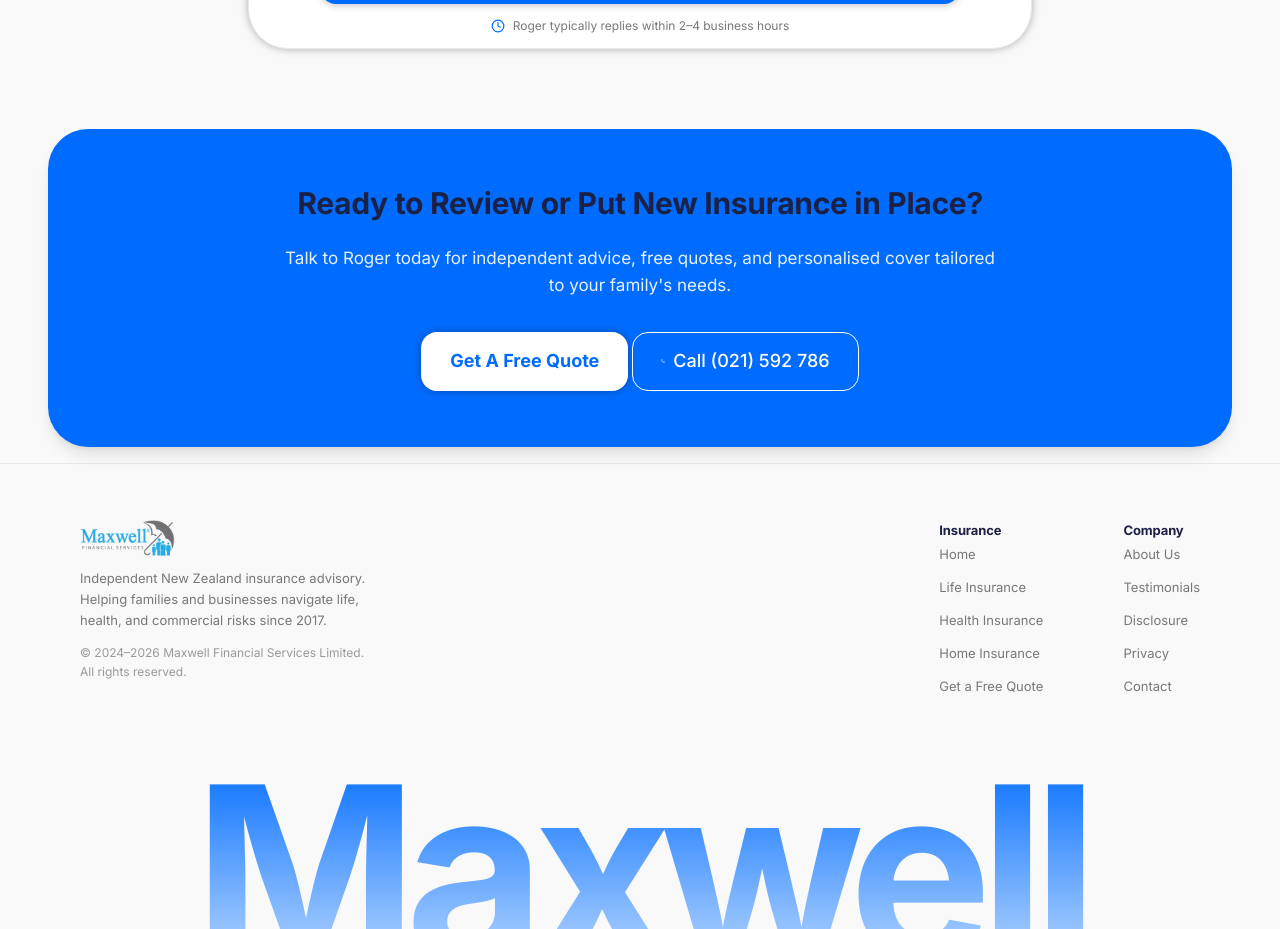
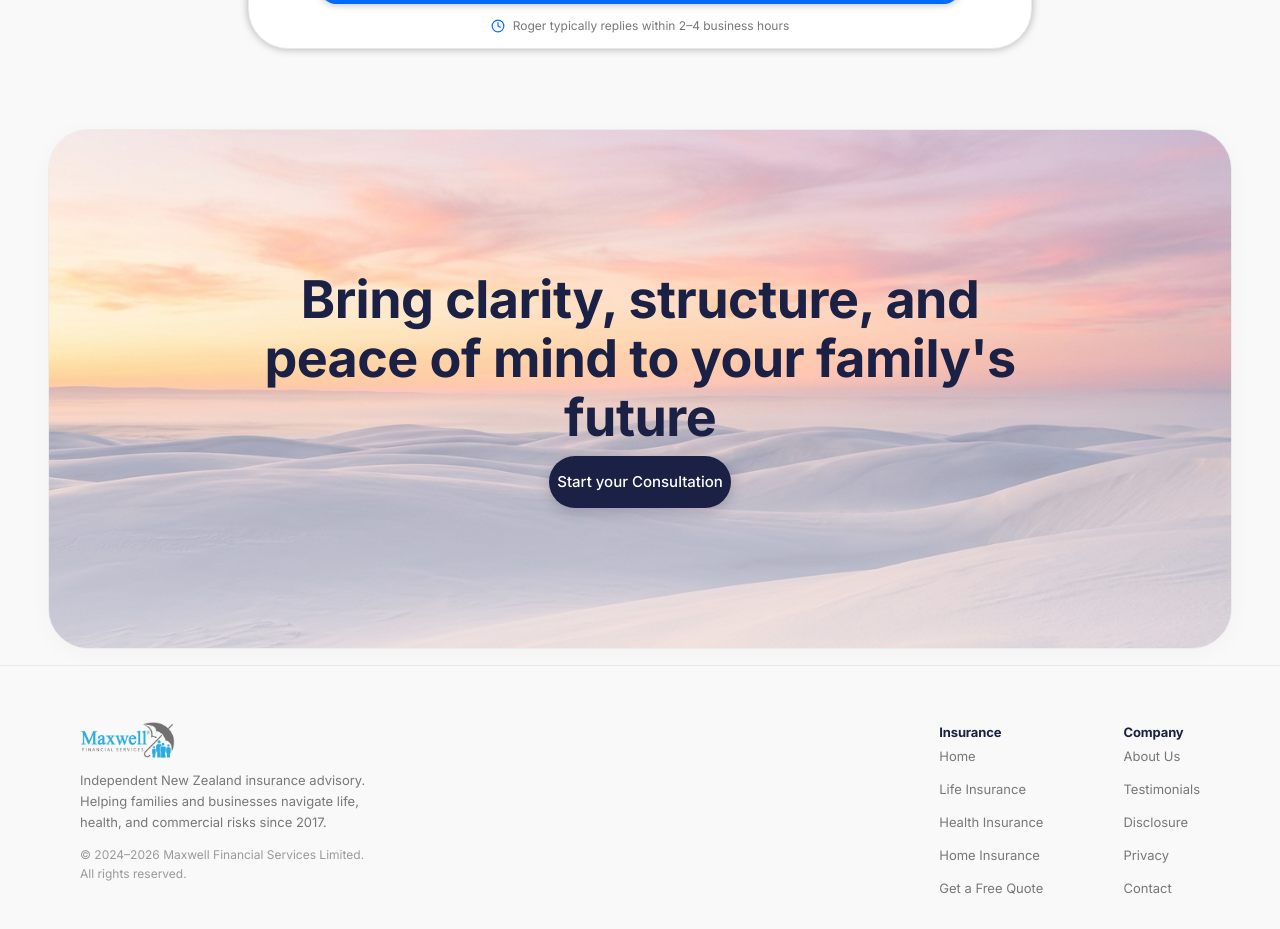
Before and after one commit to gkavin2527/maxwell-namolabs, a Next.js app: page / in a window 1280 px wide. Shown: the part 5800-6729 px from the top of the page. Built offline with nearby package versions, Linux system fonts and the light colour scheme; no server answers.

Commit message:
feat: redesign CTA banner to match sunset landscape reference with design system tokens

```diff
--- a/src/components/sections/CTABand.tsx
+++ b/src/components/sections/CTABand.tsx
@@ -1,48 +1,57 @@
 import * as React from "react";
-import { Button } from "@/components/ui/Button";
-import { Heading } from "@/components/ui/Heading";
-import { siteConfig } from "@/content/site-config";
-import { Phone } from "lucide-react";
+import Image from "next/image";
+import Link from "next/link";
 
 export interface CTABandProps {
   title?: string;
   subtitle?: string;
+  buttonText?: string;
+  buttonHref?: string;
 }
 
 export function CTABand({
-  title = "Ready to Review or Put New Insurance in Place?",
-  subtitle = "Talk to Roger today for independent advice, free quotes, and personalised cover tailored to your family's needs.",
+  title = "Bring clarity, structure, and peace of mind to your family's future",
+  subtitle,
+  buttonText = "Start your Consultation",
+  buttonHref = "/contact",
 }: CTABandProps) {
   return (
-    <div className="bg-[#006cff] text-[#ffffff] rounded-[40px] p-8 md:p-14 shadow-lg text-center relative overflow-hidden">
-      <div className="max-w-[720px] mx-auto space-y-6 relative z-10">
-        <Heading as="h2" size="heading-lg" inverted className="text-[#ffffff]">
+    <div className="relative rounded-[40px] overflow-hidden min-h-[420px] sm:min-h-[480px] lg:min-h-[520px] flex items-center justify-center p-8 sm:p-12 md:p-16 border border-[#e9e9e9]/80 shadow-[0_4px_24px_rgba(0,0,0,0.03)]">
+      {/* Background landscape image matching reference */}
+      <Image
+        src="/images/cta-sunset-landscape.jpg"
+        alt="Serene landscape horizon"
+        fill
+        className="object-cover object-[center_35%]"
+        sizes="(max-width: 1280px) 100vw, 1200px"
+        priority
+      />
+
+      {/* Atmospheric ambient overlay for smooth bottom fade and perfect contrast */}
+      <div
+        className="absolute inset-0 bg-gradient-to-b from-transparent via-transparent to-white/40 pointer-events-none"
+        aria-hidden="true"
+      />
+
+      {/* Centered content strictly matching the reference */}
+      <div className="relative z-10 text-center max-w-[780px] mx-auto space-y-6 sm:space-y-8 px-4">
+        <h2 className="text-[32px] sm:text-[44px] lg:text-[52px] font-semibold text-[#1b2045] tracking-tight leading-[1.14]">
           {title}
-        </Heading>
+        </h2>
 
-        <p className="text-[17px] text-[#ffffff]/90 leading-relaxed font-normal">
-          {subtitle}
-        </p>
+        {subtitle && (
+          <p className="text-[15px] sm:text-[16px] text-[#4f4f4f] max-w-[560px] mx-auto leading-relaxed">
+            {subtitle}
+          </p>
+        )}
 
-        <div className="pt-2 flex flex-wrap items-center justify-center gap-4">
-          <Button
-            href="/contact"
-            variant="white"
-            size="lg"
-            className="text-[#006cff] font-bold"
+        <div>
+          <Link
+            href={buttonHref}
+            className="inline-flex items-center justify-center px-8 py-3.5 rounded-full bg-[#1b2045] hover:bg-[#006cff] active:bg-[#005bd6] text-white font-medium text-[15px] shadow-[0_4px_14px_rgba(27,32,69,0.22)] hover:shadow-[0_8px_24px_rgba(0,108,255,0.28)] transition-all duration-300 hover:scale-[1.02] cursor-pointer"
           >
-            Get A Free Quote
-          </Button>
-
-          <Button
-            href={siteConfig.phone.mobileTel}
-            variant="outlineWhite"
-            size="lg"
-            className="flex items-center gap-2"
-          >
-            <Phone className="w-4 h-4" />
-            <span>Call {siteConfig.phone.mobile}</span>
-          </Button>
+            {buttonText}
+          </Link>
         </div>
       </div>
     </div>
```
Also changed, not shown: public/images/cta-sunset-landscape.jpg (added).
